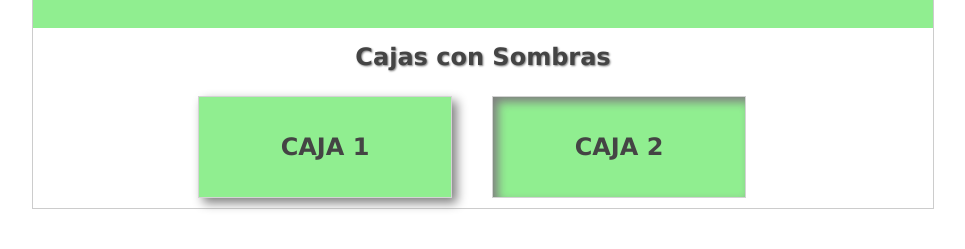
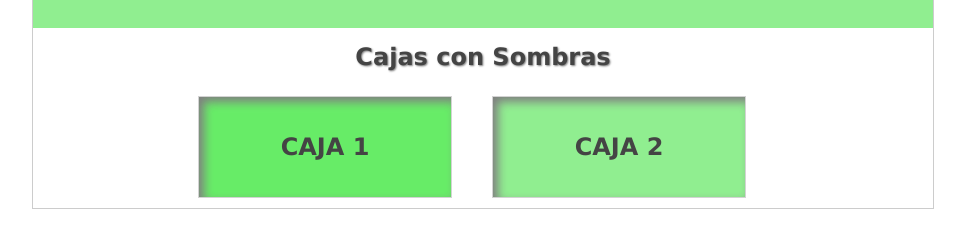
Before and after one commit to strujilloor/Master-en-CSS, a plain HTML site: page CSS/7-sombras/index.html in a window 1280 px wide. In both pictures the pointer is over the element "CAJA 1". Shown: the part 93-342 px from the top of the page, without its empty margins (157-1122 px from the left). Drawn offline with Linux system fonts and the light colour scheme.

Commit message:
agregado hover a la caja (efecto de boton presionado)

```diff
--- a/CSS/7-sombras/styles.css
+++ b/CSS/7-sombras/styles.css
@@ -53,6 +53,11 @@
     box-shadow: 5px 5px 10px grey;
 }
 
+#content .caja:hover {
+    background-color: rgb(103, 236, 103);
+    box-shadow: 5px 5px 10px grey inset;
+}
+
 .sombra-interior {
     /* SOMBRA INTERIOR EN CAJAS */
     box-shadow: 5px 5px 10px grey inset !important;
```
